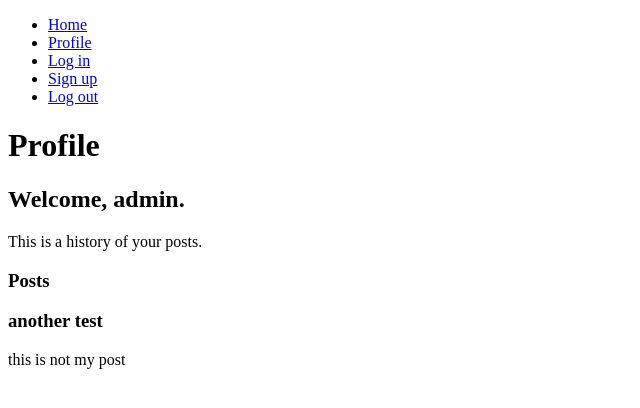
After one commit to tirilg/Djeddit_django-reddit-clone, a Django app: page /reddit/profile/ in a window 1280 px wide. The commit adds this page. Shown: the top 408 px of the page, without its empty margins (0-640 px from the left). Run offline with Django 3.2, Linux system fonts and the light colour scheme; a user stored in the database is signed in; data comes from the database, SQL or seed files in the repository; both versions use the stored data as it was after the commit.

Commit message:
added urls, and made profile

```diff
--- a/reddit_app/models.py
+++ b/reddit_app/models.py
@@ -7,6 +7,7 @@ class Post(models.Model):
     title = models.CharField(max_length=200)
     author = models.ForeignKey(User, on_delete=models.CASCADE)
     text = models.CharField(max_length=200)
+    created_at = models.DateTimeField(auto_now_add=True)
 
     def __str__(self):
         return f"{self.title} - {self.author}"
--- a/reddit_app/urls.py
+++ b/reddit_app/urls.py
@@ -5,4 +5,5 @@ app_name = 'reddit_app'
 
 urlpatterns = [
     path("", views.index, name="index"),
+    path("profile/", views.profile, name="profile"),
 ]
--- a/reddit_app/views.py
+++ b/reddit_app/views.py
@@ -6,4 +6,12 @@ from . models import Post
 def index(request):
     posts = Post.objects.all()
     context = {"posts": posts}
+
     return render(request, "reddit_app/index.html", context)
+
+def profile(request):
+    user = request.user
+    posts = Post.objects.filter(author=user)
+    context = {"posts": posts, "user": user}
+
+    return render(request, "reddit_app/profile.html", context)
--- a/reddit_clone_project/settings.py
+++ b/reddit_clone_project/settings.py
@@ -34,6 +34,7 @@ INSTALLED_APPS = [
     # My apps
     'personal',
     'reddit_app',
+    'user_app',
 
     # Django Apps
     'django.contrib.admin',
--- a/templates/base.html
+++ b/templates/base.html
@@ -9,9 +9,21 @@
         <header>
             <nav>
                 <ul>
-                    <li>Home</li>
-                    <li>About</li>
-                    <li>Admin</li>
+                    <li>
+                        <a href="{% url 'reddit_app:index' %}">Home</a>
+                    </li>
+                    <li>
+                        <a href="{% url 'reddit_app:profile' %}">Profile</a>
+                    </li>
+                    <li>
+                        <a href="{% url 'user_app:login' %}">Log in</a>
+                    </li>
+                    <li>
+                        <a href="{% url 'user_app:signup' %}">Sign up</a>
+                    </li>
+                    <li>
+                        <a href="{% url 'user_app:logout' %}">Log out</a>
+                    </li>
                 </ul>
             </nav>
         </header>
--- a/templates/reddit_app/index.html
+++ b/templates/reddit_app/index.html
@@ -3,7 +3,9 @@
 {% block title %} Home {% endblock title %}
 
 {% block content %}
-<p>Welcome, {{user.username}}</p>
+{% if user.username %}
+    <p>Welcome, {{user.username}}</p>
+{% endif %}
 <h1>Reddit</h1>
 <div id="posts">
     {% if posts.count %}
--- /dev/null
+++ b/templates/reddit_app/profile.html
@@ -0,0 +1,24 @@
+{% extends "base.html" %}
+
+{% block title %} Profile {% endblock title %}
+
+<!-- Main page -->
+{% block content %}
+<h1>Profile</h1>
+<div>
+    <h2>Welcome, {{user.username}}.</h2>
+    <p>This is a history of your posts.</p>
+    <div>
+        <h3>Posts</h3>
+        {% if posts.count %}
+            {% for post in posts %}
+                <h3>{{post.title}}</h3>
+                <p>{{post.text}}</p>
+            {% endfor %}
+        {% else %}
+            <p>You do not have any posts yet.</p>
+        {% endif %}
+    </div>
+
+{% if error_message %} <p>{{error_message}}</p> {% endif %}
+{% endblock content %}
--- a/user_app/urls.py
+++ b/user_app/urls.py
@@ -7,4 +7,5 @@ urlpatterns = [
     path("", views.login, name="login"),
     path("signup/", views.signup, name="signup"),
     path("login/", views.login, name="login"),
+    path("logout/", views.logout, name="logout"),
 ]
--- a/user_app/views.py
+++ b/user_app/views.py
@@ -46,3 +46,8 @@ def login(request):
             context = {"error_message": "Invalid username or password combination"}
 
     return render(request, "user_app/login.html", context)
+
+## Log out
+def logout(request):
+    dj_logout(request)
+    return HttpResponseRedirect(reverse('user_app:login'))
```
Also changed, not shown: db.sqlite3, reddit_app/migrations/0002_post_created_at.py (added).
